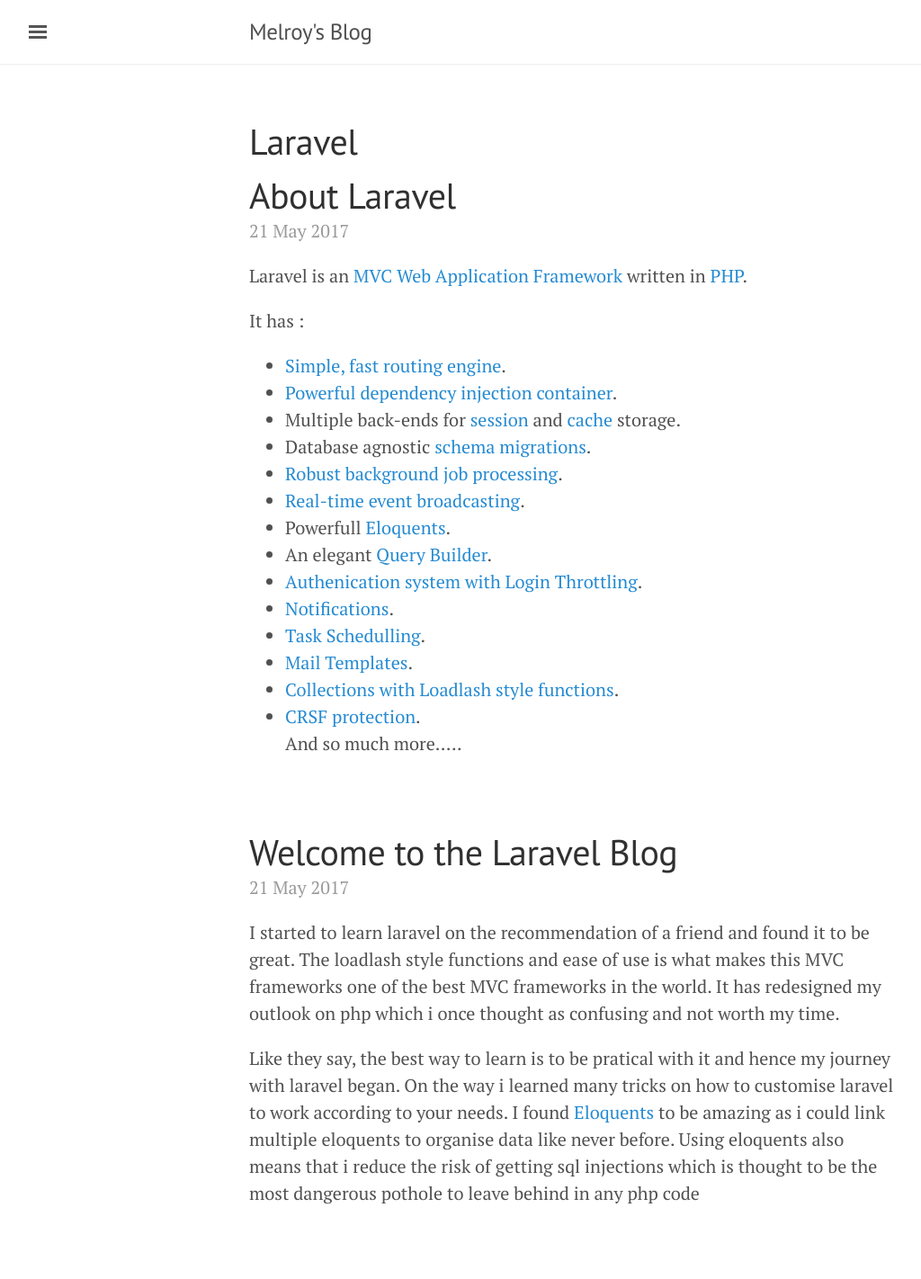
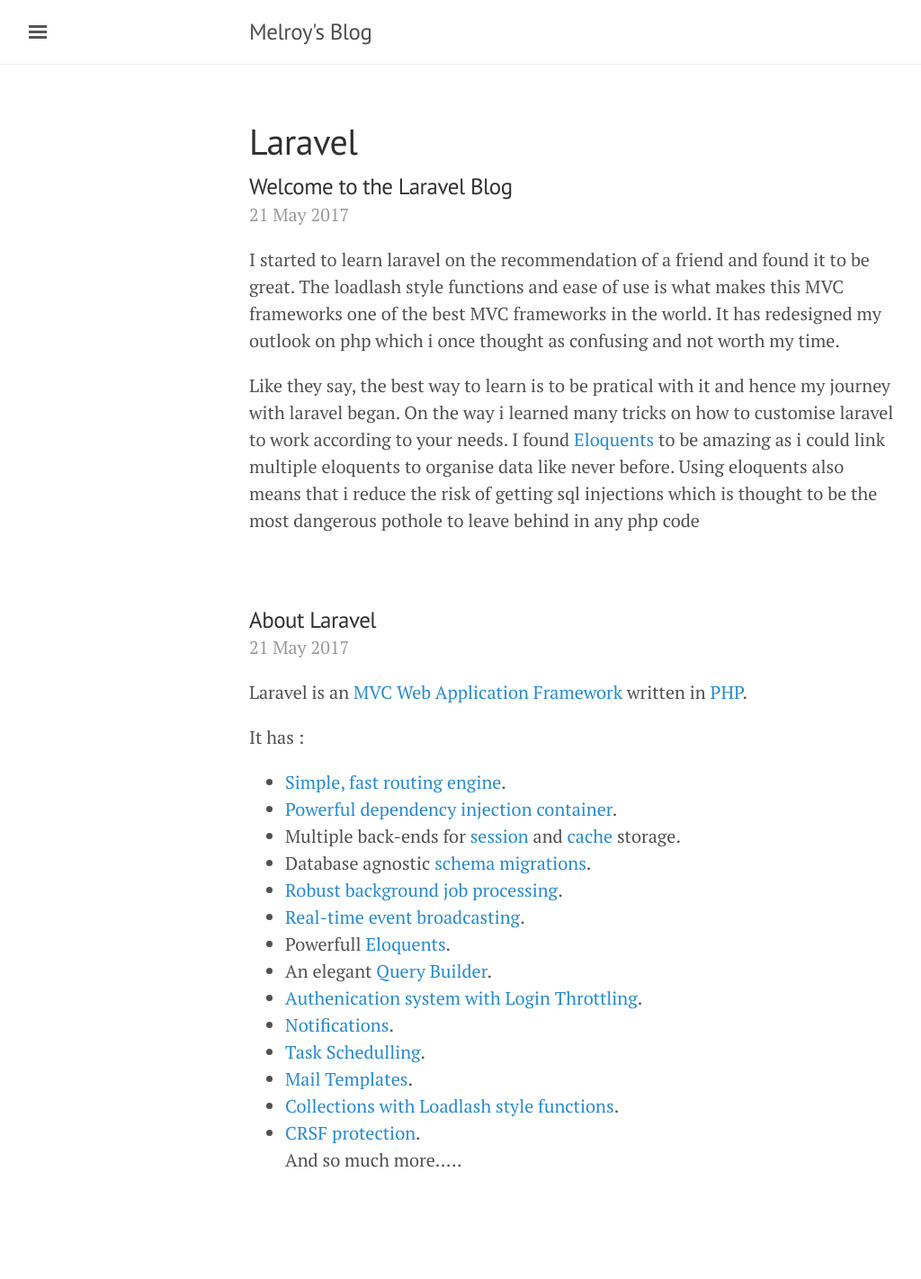
Before and after one commit to meldsza/meldsza.github.io, a Jekyll site: the page built from laravel.md, in a window 1280 px wide. Shown: the whole page at 90% size, without its empty margins (3-1027 px from the left). Built offline with Jekyll 4.4.1, drawn with Linux system fonts in a browser that asks for light colours; Markdown is read by kramdown in place of the engine named in the settings; after the commit the page ends 1385 px from its top, so only the background shows below that.

Commit message:
Update laravel.md

```diff
--- a/laravel.md
+++ b/laravel.md
@@ -4,13 +4,13 @@
 ---
 
 <div class="posts">
-  {% for post in site.categories.laravel %}
+  {% for post in site.categories.laravel reversed %}
   <div class="post">
-    <h1 class="post-title">
+    <h3 class="post-title">
       <a href="{{ post.url }}">
         {{ post.title }}
       </a>
-    </h1>
+    </h3>
 
     <span class="post-date">{{ post.date | date_to_string }}</span>
 
```
